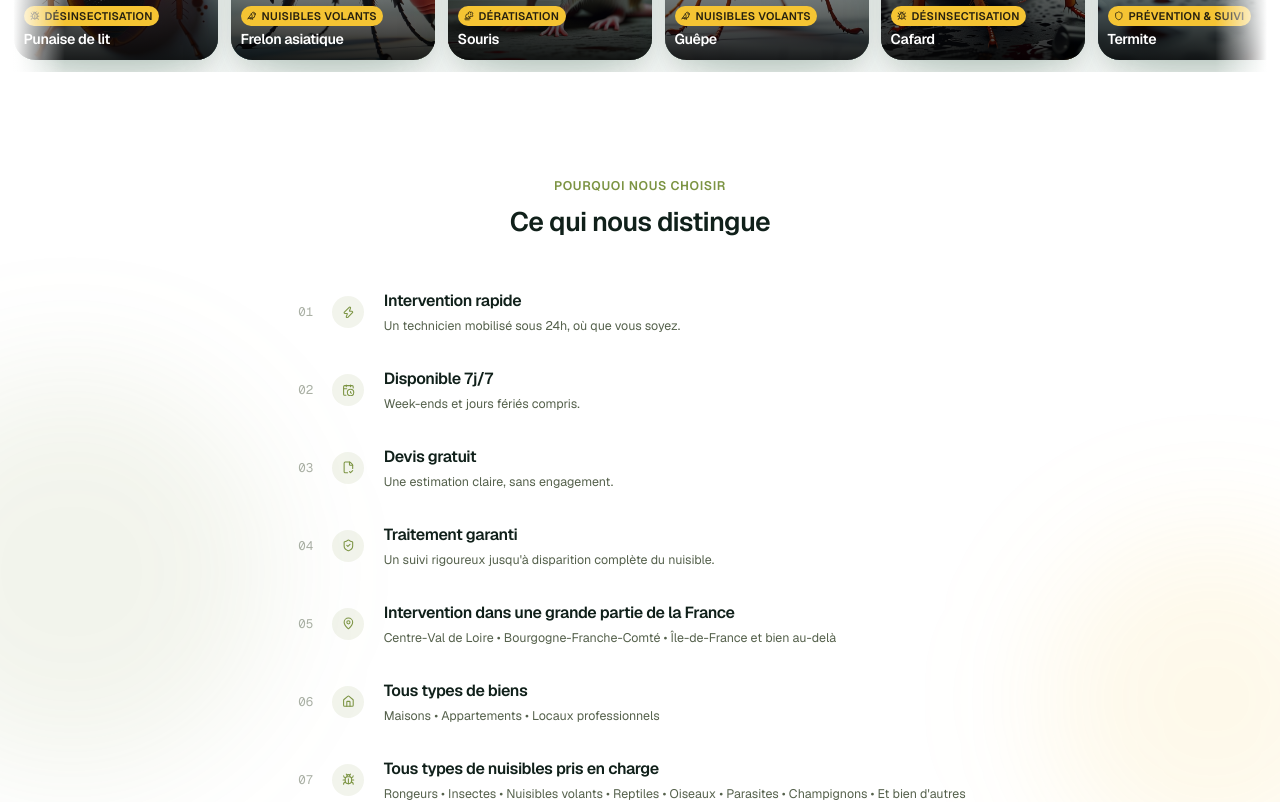
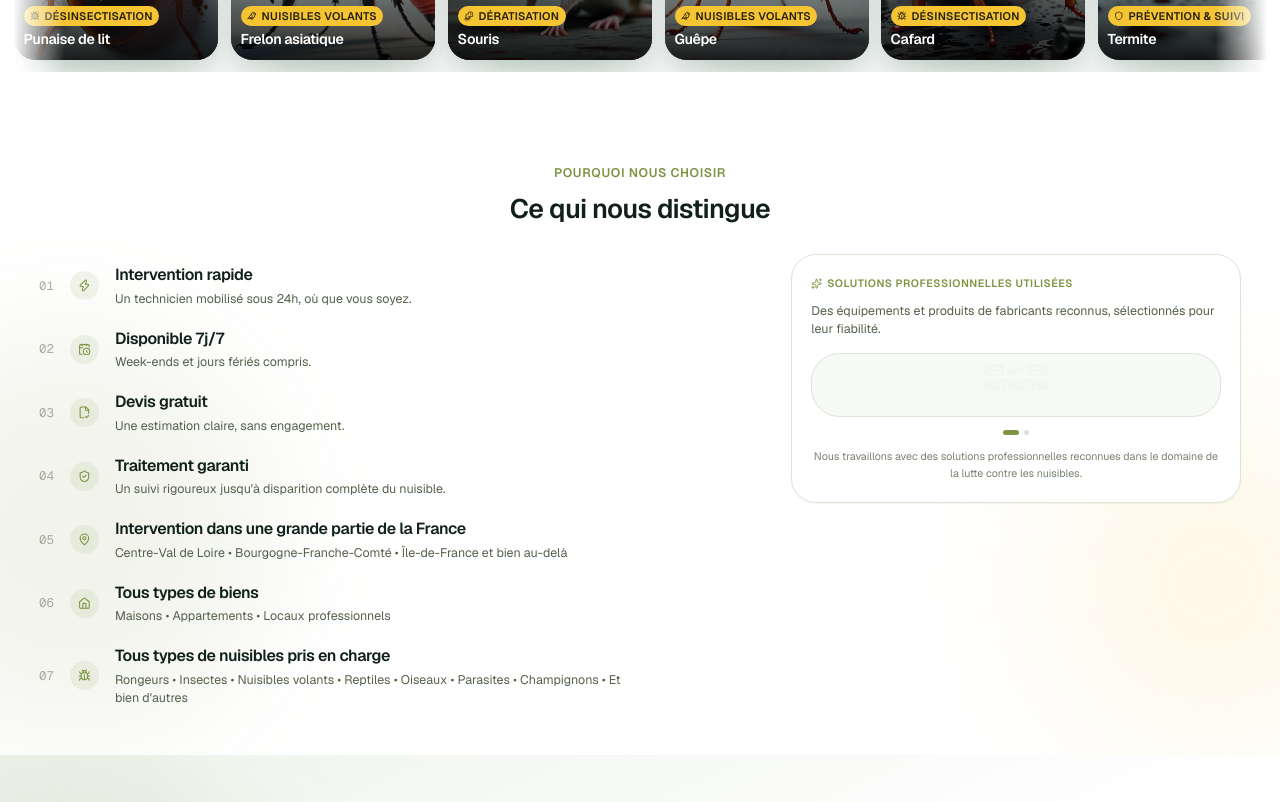
Before and after one commit to Ryad-Cyber/experts-nuisible, a Next.js app: page / in a window 1280 px wide. Shown: the part 1480-2282 px from the top of the page. Built offline with nearby package versions, Linux system fonts and the light colour scheme.

Commit message:
Ajustements design et alignement des partenaires

```diff
--- a/src/app/galerie-3d/page.tsx
+++ b/src/app/galerie-3d/page.tsx
@@ -78,8 +78,8 @@ function SolutionsProfessionnelles() {
         staggerDelay={0.1}
         className="relative mx-auto mt-10 grid max-w-3xl gap-5 sm:grid-cols-2"
       >
-        {PROFESSIONAL_PARTNERS.map((partner, index) => (
-          <StaggerItem key={partner.id} y={20} className={index % 2 === 1 ? "sm:mt-8" : undefined}>
+        {PROFESSIONAL_PARTNERS.map((partner) => (
+          <StaggerItem key={partner.id} y={20}>
             <div className="group relative overflow-hidden rounded-[1.75rem] border border-white/10 bg-white/[0.04] p-7 backdrop-blur-sm transition-all duration-500 hover:-translate-y-1.5 hover:border-accent-light/30 hover:bg-white/[0.07]">
               {/* Glow that blooms in on hover, following the card's own accent. */}
               <span
--- a/src/components/sections/Atouts.tsx
+++ b/src/components/sections/Atouts.tsx
@@ -1,8 +1,19 @@
 "use client";
 
-import { useState } from "react";
-import { motion, useReducedMotion } from "framer-motion";
-import { Bug, CalendarClock, FileCheck2, Home, MapPin, ShieldCheck, Zap, type LucideIcon } from "lucide-react";
+import { useEffect, useState } from "react";
+import Image from "next/image";
+import { AnimatePresence, motion, useReducedMotion } from "framer-motion";
+import {
+  Bug,
+  CalendarClock,
+  FileCheck2,
+  Home,
+  MapPin,
+  ShieldCheck,
+  Sparkles,
+  Zap,
+  type LucideIcon,
+} from "lucide-react";
 import { Section } from "@/components/ui/Section";
 import { Reveal, StaggerGroup, StaggerItem } from "@/components/ui/Reveal";
 import { cn } from "@/lib/utils";
@@ -51,12 +62,96 @@ const PILLARS: Pillar[] = [
   },
 ];
 
+// Manufacturers/suppliers whose professional equipment we work with. Add new entries here —
+// the rotating showcase below picks them up automatically.
+type Partner = {
+  name: string;
+  logo: string;
+};
+
+const PARTNERS: Partner[] = [
+  { name: "Armosa", logo: "/Armosa.jpg" },
+  { name: "Buzzbusters", logo: "/buzbuster.png" },
+];
+
+const PARTNER_ROTATE_MS = 3200;
+
+function ProfessionalSolutions() {
+  const [active, setActive] = useState(0);
+  const prefersReducedMotion = useReducedMotion();
+
+  useEffect(() => {
+    if (prefersReducedMotion || PARTNERS.length < 2) return;
+    const timer = setInterval(() => {
+      setActive((prev) => (prev + 1) % PARTNERS.length);
+    }, PARTNER_ROTATE_MS);
+    return () => clearInterval(timer);
+  }, [prefersReducedMotion]);
+
+  const partner = PARTNERS[active];
+
+  return (
+    <Reveal delay={0.1} className="lg:sticky lg:top-24">
+      <div className="rounded-[1.75rem] border border-border bg-background p-6 shadow-sm">
+        <span className="inline-flex items-center gap-1.5 text-xs font-semibold uppercase tracking-wider text-secondary">
+          <Sparkles className="size-3.5" />
+          Solutions professionnelles utilisées
+        </span>
+        <p className="mt-2 text-sm text-muted-foreground">
+          Des équipements et produits de fabricants reconnus, sélectionnés pour leur fiabilité.
+        </p>
+
+        <div className="relative mt-5 flex h-20 items-center justify-center overflow-hidden rounded-2xl border border-border bg-muted/50">
+          <AnimatePresence mode="wait">
+            <motion.div
+              key={partner.name}
+              initial={{ opacity: 0, y: prefersReducedMotion ? 0 : 8 }}
+              animate={{ opacity: 1, y: 0 }}
+              exit={{ opacity: 0, y: prefersReducedMotion ? 0 : -8 }}
+              transition={{ duration: 0.5, ease: [0.16, 1, 0.3, 1] }}
+              className="absolute inset-0 flex items-center justify-center p-3"
+            >
+              <Image
+                src={partner.logo}
+                alt={partner.name}
+                width={160}
+                height={64}
+                className="h-full w-auto object-contain"
+              />
+            </motion.div>
+          </AnimatePresence>
+        </div>
+
+        <div className="mt-4 flex items-center justify-center gap-1.5">
+          {PARTNERS.map((p, index) => (
+            <button
+              key={p.name}
+              type="button"
+              onClick={() => setActive(index)}
+              aria-label={`Afficher ${p.name}`}
+              className={cn(
+                "h-1.5 rounded-full transition-all duration-300",
+                index === active ? "w-5 bg-secondary" : "w-1.5 bg-border hover:bg-secondary/40"
+              )}
+            />
+          ))}
+        </div>
+
+        <p className="mt-4 text-center text-xs leading-relaxed text-muted-foreground/80">
+          Nous travaillons avec des solutions professionnelles reconnues dans le domaine de la
+          lutte contre les nuisibles.
+        </p>
+      </div>
+    </Reveal>
+  );
+}
+
 export function Atouts() {
   const [active, setActive] = useState<number | null>(null);
   const prefersReducedMotion = useReducedMotion();
 
   return (
-    <Section id="agence" className="relative overflow-hidden">
+    <Section id="agence" className="relative overflow-hidden py-10 md:py-12">
       <div
         aria-hidden
         className="pointer-events-none absolute -left-40 top-1/3 h-[28rem] w-[28rem] rounded-full bg-secondary/10 blur-3xl"
@@ -75,10 +170,8 @@ export function Atouts() {
         </h2>
       </Reveal>
 
-      <StaggerGroup
-        className="relative mx-auto mt-11 max-w-3xl"
-        onMouseLeave={() => setActive(null)}
-      >
+      <div className="relative mt-9 grid gap-8 lg:grid-cols-[1.6fr_1fr] lg:items-start lg:gap-10">
+        <StaggerGroup className="mx-auto w-full max-w-2xl lg:mx-0" onMouseLeave={() => setActive(null)}>
           {PILLARS.map((pillar, index) => {
             const Icon = pillar.icon;
             const isActive = active === index;
@@ -89,14 +182,14 @@ export function Atouts() {
                 <div
                   onMouseEnter={() => setActive(index)}
                   className={cn(
-                  "group relative flex items-center gap-3 border-b border-border py-5 transition-opacity duration-300 last:border-b-0 sm:gap-6",
+                    "group relative flex items-center gap-3 border-b border-border py-3 text-left transition-opacity duration-300 last:border-b-0 sm:gap-5",
                     isDimmed && "opacity-40"
                   )}
                 >
                   {isActive && (
                     <motion.span
                       layoutId="atout-indicator"
-                    className="absolute -left-4 top-1/2 h-7 w-1 -translate-y-1/2 rounded-full bg-accent sm:-left-6"
+                      className="absolute -left-4 top-1/2 h-6 w-1 -translate-y-1/2 rounded-full bg-accent sm:-left-6"
                       transition={
                         prefersReducedMotion ? { duration: 0.01 } : { type: "spring", stiffness: 420, damping: 34 }
                       }
@@ -109,7 +202,7 @@ export function Atouts() {
 
                   <span
                     className={cn(
-                    "flex size-10 shrink-0 items-center justify-center rounded-full transition-all duration-300",
+                      "flex size-9 shrink-0 items-center justify-center rounded-full transition-all duration-300",
                       isActive
                         ? "scale-110 bg-accent text-accent-foreground shadow-[0_0_20px_rgba(245,196,51,0.45)]"
                         : "bg-secondary/10 text-secondary"
@@ -122,13 +215,16 @@ export function Atouts() {
                     <h3 className="text-base font-semibold tracking-tight text-foreground sm:text-lg">
                       {pillar.title}
                     </h3>
-                  <p className="mt-1 text-sm text-muted-foreground">{pillar.detail}</p>
+                    <p className="mt-0.5 text-sm text-muted-foreground">{pillar.detail}</p>
                   </div>
                 </div>
               </StaggerItem>
             );
           })}
         </StaggerGroup>
+
+        <ProfessionalSolutions />
+      </div>
     </Section>
   );
 }
--- a/src/components/sections/Avis.tsx
+++ b/src/components/sections/Avis.tsx
@@ -103,11 +103,11 @@ export function Avis() {
           Avis clients
         </span>
         <h2 className="mt-2.5 text-2xl font-semibold tracking-tight text-balance md:text-3xl">
-          Ils nous ont fait confiance
+          Leurs retours après nos interventions
         </h2>
         <p className="mt-3 text-base text-muted-foreground">
-          Particuliers, restaurants et copropriétés : découvrez leurs retours après
-          intervention.
+          Découvrez les expériences de nos clients après l&apos;intervention de nos techniciens,
+          chez les particuliers comme dans les locaux professionnels.
         </p>
 
         <div className="mt-3.5 inline-flex items-center gap-2 rounded-full border border-border bg-background/80 px-3.5 py-1.5 shadow-sm backdrop-blur-sm">
```
Lines whose indentation alone changed are shown as unchanged.
